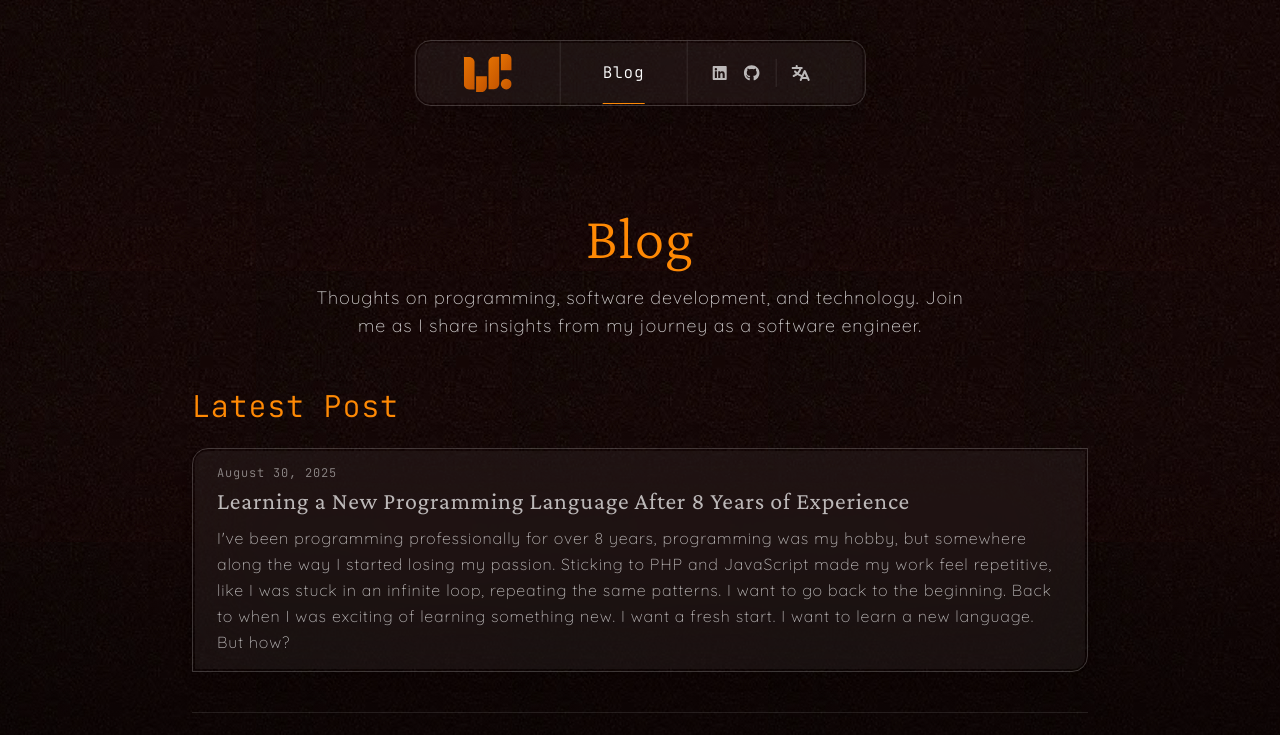
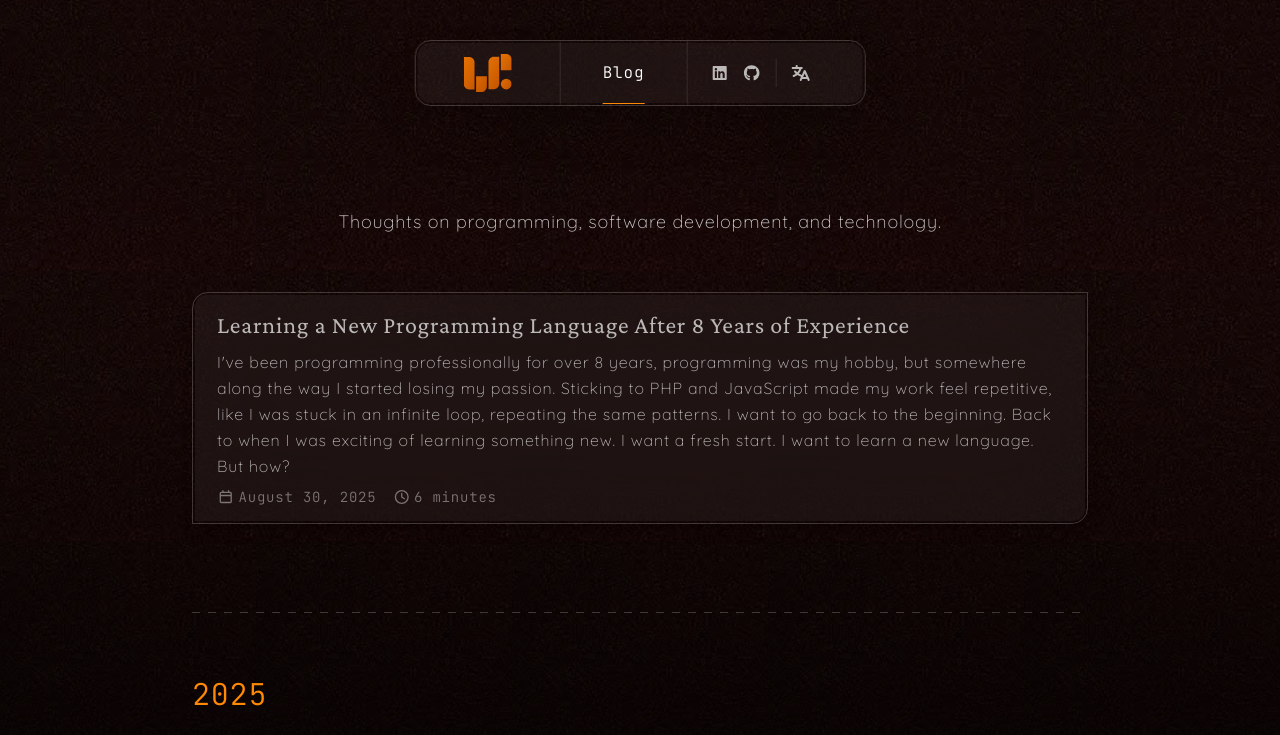
Before and after one commit to pedroni/pedroni, a Next.js app: page /en/blog in a window 1280 px wide. Shown: the top 735 px of the page. Built offline with nearby package versions, Linux system fonts and the light colour scheme.

Commit message:
improve listing

```diff
--- a/src/app/[locale]/blog/BlogPostCard.tsx
+++ b/src/app/[locale]/blog/BlogPostCard.tsx
@@ -1,13 +1,17 @@
 import classNames from 'classnames'
 import { BlogPost } from '../../../lib/blog'
-import { getLocale } from 'next-intl/server'
+import { getLocale, getTranslations } from 'next-intl/server'
+import BlogMetadata from './[slug]/BlogMetadata'
+import { faCalendar, faClock } from '@fortawesome/free-regular-svg-icons'
 
 export default async function BlogPostCard(props: {
   className?: string
   post: BlogPost
   small?: boolean
 }) {
-  const locale = await getLocale();
+  const locale = await getLocale()
+  const t = await getTranslations()
+
   return (
     <a
       href={`/blog/${props.post.slug}`}
@@ -43,22 +47,35 @@ export default async function BlogPostCard(props: {
       "
       ></div>
       <div className="relative px-6 py-4">
-        <p className="text-white/50 text-xs font-mono mb-1">
-          {new Date(props.post.date).toLocaleDateString(locale, {
-            month: 'long',
-            day: 'numeric',
-            year: 'numeric'
-          })}
-        </p>{' '}
-        <h2 className={classNames(" font-normal font-serif group-hover:text-primary", {
-          'text-xl': props.small,
-          'mb-2 text-2xl': !props.small
-        })}>{props.post.title}</h2>
+        <h2
+          className={classNames(
+            ' font-normal font-serif group-hover:text-primary',
+            {
+              'text-xl': props.small,
+              'mb-2 text-2xl': !props.small
+            }
+          )}
+        >
+          {props.post.title}
+        </h2>
         {!props.small && props.post.excerpt && (
           <p className="text-white/70 tracking-wider font-light font-sans leading-relaxed">
             {props.post.excerpt}
           </p>
         )}
+        <div className="flex gap-4 opacity-75">
+          <BlogMetadata icon={faCalendar}>
+            {new Date(props.post.date).toLocaleDateString(locale, {
+              month: 'long',
+              day: 'numeric',
+              year: 'numeric'
+            })}
+          </BlogMetadata>
+
+          <BlogMetadata icon={faClock}>
+            {props.post.readingTime} {t('Words.minutes')}
+          </BlogMetadata>
+        </div>{' '}
       </div>
     </a>
   )
--- a/src/app/[locale]/blog/[slug]/page.tsx
+++ b/src/app/[locale]/blog/[slug]/page.tsx
@@ -17,6 +17,7 @@ import BlogAuthor from '../BlogAuthor'
 import getParsedPost from './get-parsed-post.function'
 import { getUrl } from '../../../../helpers'
 import BlogMetadata from './BlogMetadata'
+import Dashes from '../../../../components/Dashes'
 
 type PostPageProps = {
   params: Promise<{ locale: string; slug: string }>
@@ -183,14 +184,7 @@ export default async function PostPage(props: PostPageProps) {
               {post.title}
             </h1>
 
-            <div className="overflow-hidden w-full mt-10 flex gap-2 h-4">
-              {Array.from({ length: 70 }).map((_, index) => (
-                <div
-                  key={index}
-                  className="shrink-0 h-px w-2 bg-white/20"
-                ></div>
-              ))}
-            </div>
+            <div className="mt-10"><Dashes></Dashes></div>
           </div>
 
           <div
--- a/src/app/[locale]/blog/page.tsx
+++ b/src/app/[locale]/blog/page.tsx
@@ -3,6 +3,7 @@ import { getTranslations } from 'next-intl/server'
 import BlogPostCard from './BlogPostCard'
 import { BlogPost, getSortedPosts } from '../../../lib/blog'
 import { getUrl } from '../../../helpers'
+import Dashes from '../../../components/Dashes'
 
 type PostsByYear = { year: number; posts: BlogPost[] }
 
@@ -17,23 +18,12 @@ export async function generateMetadata(
   const t = await getTranslations('Blog')
 
   const title = `Blog | Lucas Pedroni`
-  const description = `Read Lucas Pedroni's thoughts on programming, software development, web technologies, and career insights. A collection of articles about PHP, JavaScript, Python, and more.`
+  const description = t('metaDescription')
 
   return {
     title,
     description,
-    keywords: [
-      'programming blog',
-      'software development',
-      'web development',
-      'PHP',
-      'JavaScript',
-      'Python',
-      'tech articles',
-      'Lucas Pedroni',
-      'programming tutorials',
-      'coding insights'
-    ],
+    keywords: t('keywords'),
     authors: [{ name: 'Lucas Pedroni' }],
     creator: 'Lucas Pedroni',
     publisher: 'Lucas Pedroni',
@@ -65,6 +55,7 @@ export async function generateMetadata(
 
 export default async function BlogPage(props: BlogPageProps) {
   const { locale } = await props.params
+  const t = await getTranslations('Blog')
 
   const postsByYear: PostsByYear[] = getSortedPosts(locale).reduce(
     (acc: PostsByYear[], post: BlogPost) => {
@@ -111,28 +102,26 @@ export default async function BlogPage(props: BlogPageProps) {
       />
       <div className="relative min-h-[calc(100vh-600px)] py-20 px-4">
         <div className="relative max-w-4xl mx-auto">
-          <header className="mb-12 text-center">
-            <h1 className="text-6xl font-serif font-light text-primary mb-4">
+          <header className="mb-14 text-center">
+            <h1 className="sr-only">
               Blog
             </h1>
             <p className="text-lg text-white/80 max-w-2xl mx-auto">
-              Thoughts on programming, software development, and technology.
-              Join me as I share insights from my journey as a software
-              engineer.
+              {t('description')}
             </p>
           </header>
+
           {firstPost && (
-            <div className="pb-10 mb-10 not-last:border-b border-b-white/10">
-              <div className="mb-6">
-                <h2 className="text-primary-light font-mono text-3xl">
-                  Latest Post
-                </h2>
-              </div>
+            <div className="pb-10 mb-10">
               <div>
                 <BlogPostCard post={firstPost} />
               </div>
             </div>
           )}
+
+          <div className='my-12'>
+            <Dashes></Dashes>
+          </div>
 
           {postsByYear.map(({ year, posts }) => (
             <div
--- /dev/null
+++ b/src/components/Dashes.tsx
@@ -0,0 +1,9 @@
+export default function Dashes() {
+  return (
+    <div className="overflow-hidden w-full flex gap-2 h-4">
+      {Array.from({ length: 70 }).map((_, index) => (
+        <div key={index} className="shrink-0 h-px w-2 bg-white/20"></div>
+      ))}
+    </div>
+  )
+}
--- a/translations/en.json
+++ b/translations/en.json
@@ -80,6 +80,19 @@
   },
   "Words": {
     "minutes": "minutes"
+  },
+  "Blog": {
+    "description": "Thoughts on programming, software development, and technology.",
+    "metaDescription": "My thoughts on programming and software development.",
+    "keywords": [
+      "programming blog",
+      "software development",
+      "web development",
+      "tech articles",
+      "Lucas Pedroni",
+      "programming tutorials",
+      "coding insights"
+    ]
   }
 
 }
--- a/translations/pt.json
+++ b/translations/pt.json
@@ -80,5 +80,19 @@
   },
   "Words": {
     "minutes": "minutos"
+  },
+  "Blog": {
+    "description": "Reflexões sobre programação, desenvolvimento de software e tecnologia.",
+    "metaDescription": "Minhas reflexões sobre programação e desenvolvimento de software.",
+    "keywords": [
+      "blog de programação",
+      "desenvolvimento de software",
+      "desenvolvimento web",
+      "artigos de tecnologia",
+      "Lucas Pedroni",
+      "tutoriais de programação",
+      "insights de programação"
+    ]
   }
+
 }
```
